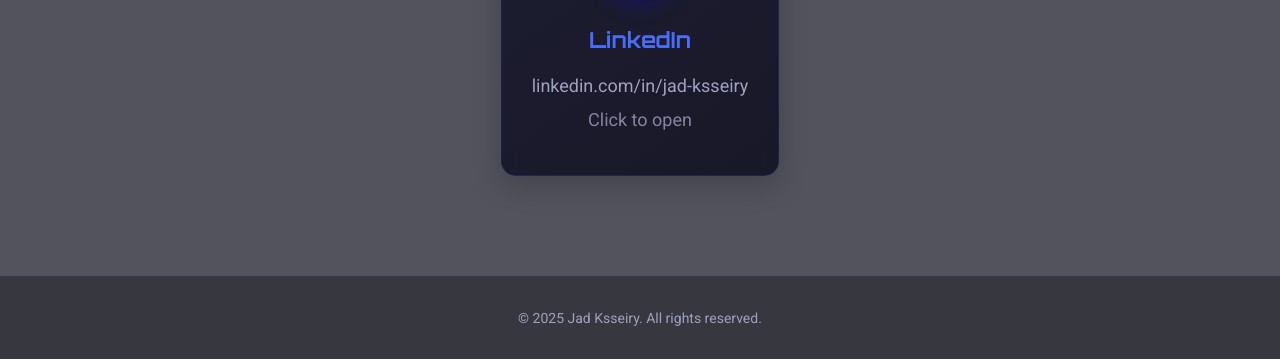
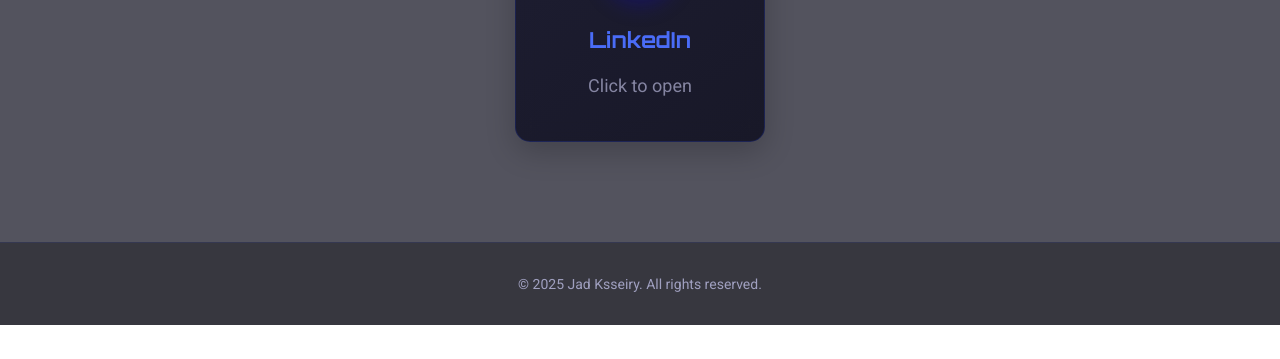
Before and after one commit to cbelghait26-oss/Jad-Portfolio, a plain HTML site: page index.html in a window 1280 px wide. Shown: the part 4232-4591 px from the top of the page. After the commit the page ends 4557 px from the top, so only its background shows below. Drawn offline with Linux system fonts and the light colour scheme.

Commit message:
Remove display text from LinkedIn link
Updated LinkedIn link to remove display text.

```diff
--- a/index.html
+++ b/index.html
@@ -1169,7 +1169,7 @@
                                 <i class="fab fa-linkedin"></i>
                             </div>
                             <h3>LinkedIn</h3>
-                            <a href="https://linkedin.com/in/jad-ksseiry-709b172b3" target="_blank">linkedin.com/in/jad-ksseiry</a>
+                            <a href="https://linkedin.com/in/jad-ksseiry-709b172b3" target="_blank"></a>
                             <p class="click-hint">Click to open</p>
                         </div>
                     </div>
```
